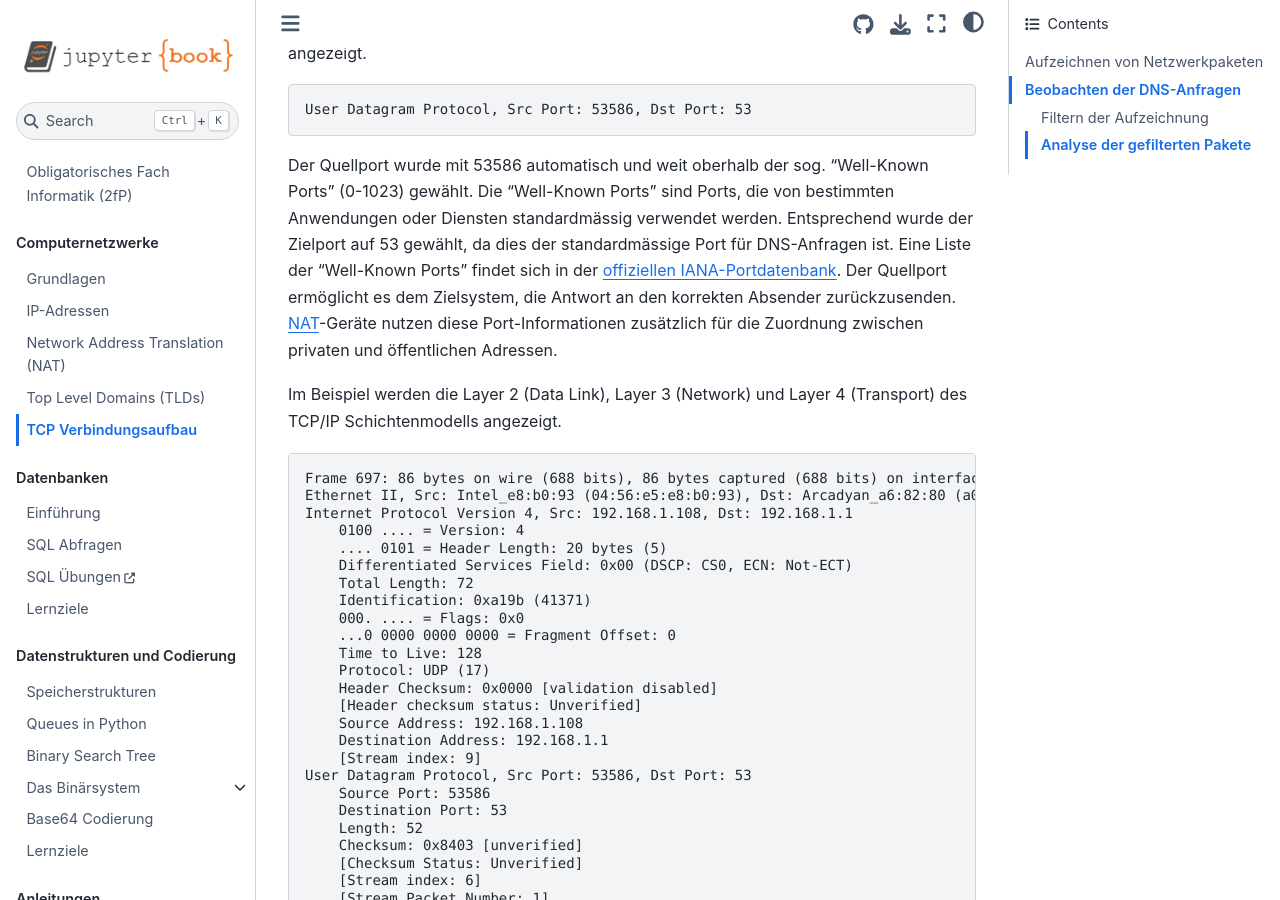
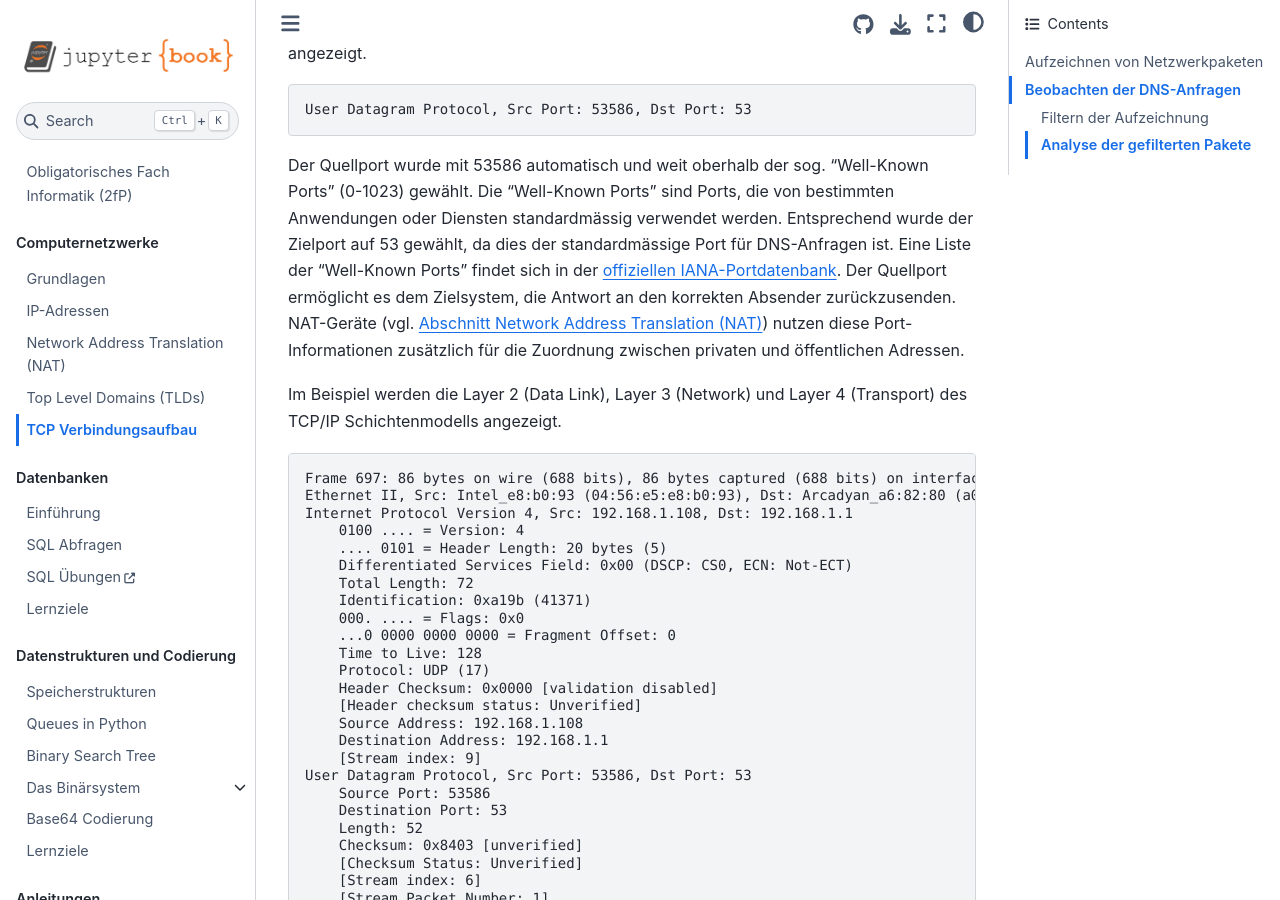
Before and after one commit to SkriptenMk/I_fP_24-28, a Jupyter Book: the page built from docs/250829/three_way_handshake.md, in a window 1280 px wide and 900 px high, scrolled down 3327 px. Built offline with Jupyter Book 1.0.4 settings and Sphinx 7.4.7 and the Sphinx Book theme 1.1.4, drawn with Linux system fonts in a browser that asks for light colours.

Commit message:
Korrigiere Link zu NAT-Abschnitt

```diff
--- a/docs/250829/three_way_handshake.md
+++ b/docs/250829/three_way_handshake.md
@@ -125,7 +125,9 @@ href="https://www.iana.org/assignments/service-names-port-numbers/service-names-
 target="_blank">
 offiziellen IANA-Portdatenbank</a>. Der Quellport ermöglicht es dem
 Zielsystem, die Antwort an den korrekten Absender zurückzusenden.
-[NAT](../250822/nat.md)-Geräte nutzen diese Port-Informationen zusätzlich für die Zuordnung
+NAT-Geräte (vgl.
+[Abschnitt Network Address Translation (NAT)](../250822/nat.md))
+nutzen diese Port-Informationen zusätzlich für die Zuordnung
 zwischen privaten und öffentlichen Adressen.
 
 Im Beispiel werden die Layer 2 (Data Link), Layer 3 (Network) und Layer
```
